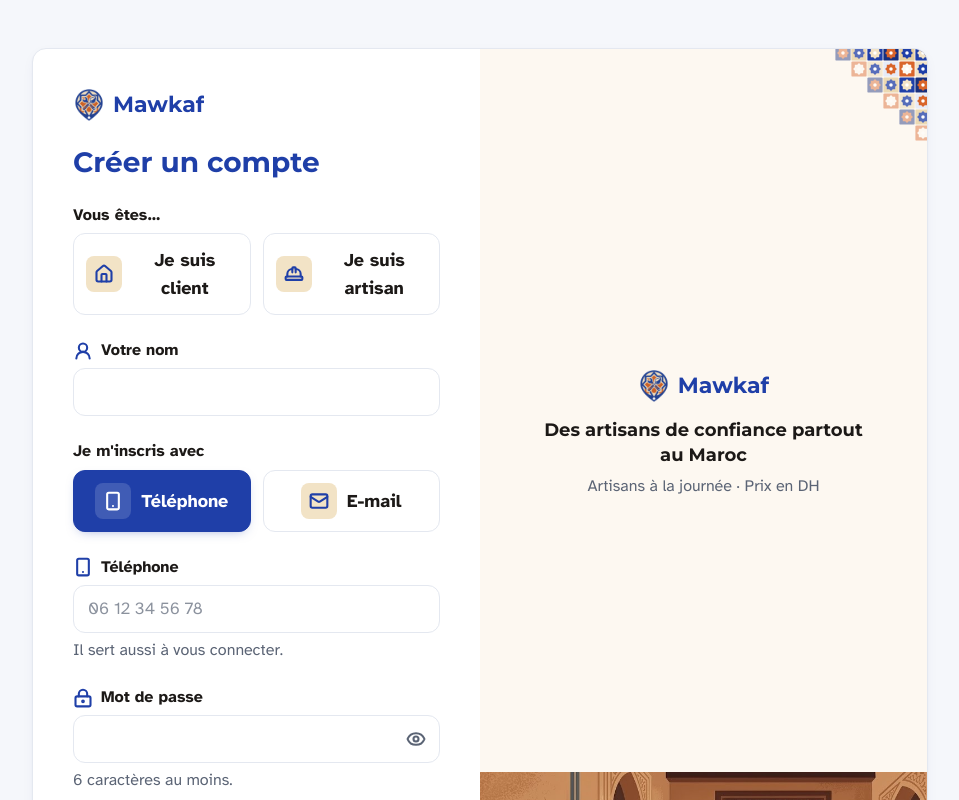
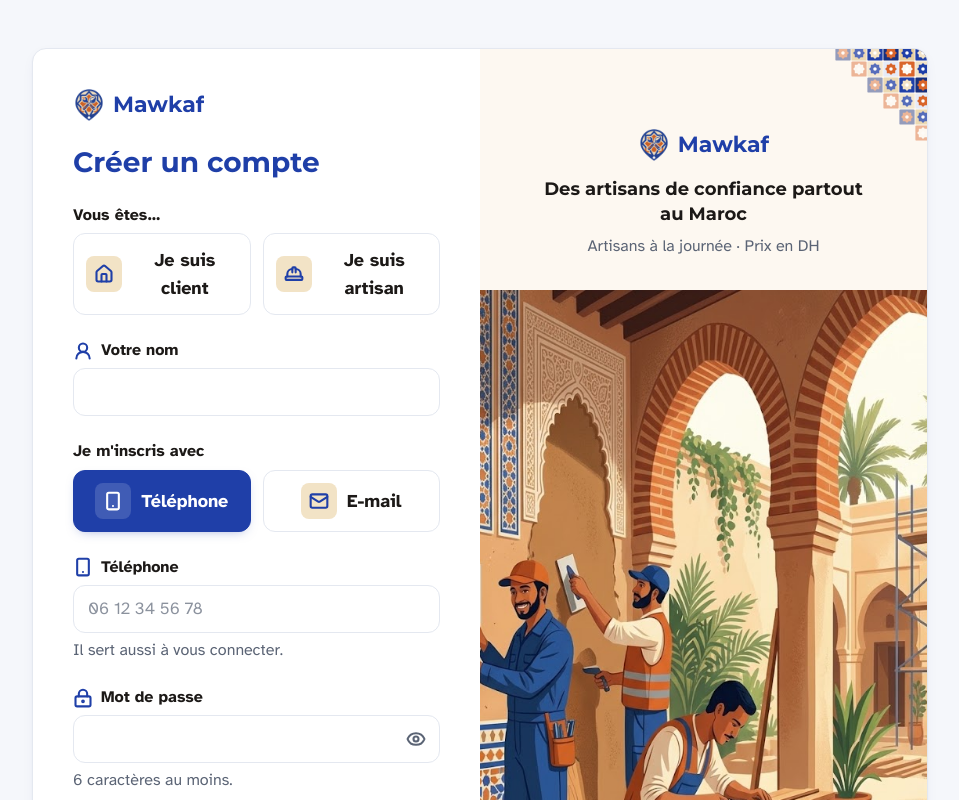
Before and after one commit to hedi-startzup/e-mawkaf, a React (Vite) app: page /inscription in a window 1280 px wide. Shown: the top 800 px of the page, without its empty margins (160-1119 px from the left). Built offline with nearby package versions, Linux system fonts and the light colour scheme; no server answers.

Commit message:
MAW-28 Images : groupe d'artisans à l'inscription, électricien à la connexion, proportions corrigées

```diff
--- a/src/components/Marque.jsx
+++ b/src/components/Marque.jsx
@@ -62,34 +62,37 @@ export function Epingle({ className = '' }) {
 }
 
 // Cadre des pages visiteur (connexion, inscription), comme la maquette : sur ordinateur, une carte
-// en deux colonnes avec le formulaire à gauche et, à droite, le logo, l'accroche et l'illustration de l'électricien.
-export function CadreVisiteur({ children }) {
+// en deux colonnes avec le formulaire à gauche et, à droite, le logo, l'accroche et une illustration :
+// l'électricien par défaut (connexion), le groupe d'artisans pour l'inscription.
+const ILLUSTRATIONS_VISITEUR = {
+  electricien: { src: '/illustrations/electricien-riad.jpg', alt: 'Électricien au travail dans une maison marocaine', position: 'object-[40%_50%]' },
+  artisans: {
+    src: '/illustrations/artisans-riad.jpg',
+    alt: 'Artisans au travail dans une maison marocaine : électricien, peintre, menuisier et carreleur',
+    position: 'object-[50%_40%]',
+  },
+}
+
+export function CadreVisiteur({ children, illustration = 'electricien' }) {
+  const image = ILLUSTRATIONS_VISITEUR[illustration] ?? ILLUSTRATIONS_VISITEUR.electricien
   return (
     <main className="min-h-screen w-full px-4 py-8 md:grid md:place-items-center md:py-12">
       <div className="mx-auto w-full max-w-md md:grid md:max-w-4xl md:grid-cols-2 md:overflow-hidden md:rounded-card md:border md:border-line md:bg-white md:shadow-card">
         <div className="flex flex-col gap-6 md:p-10">
           <Link to="/" aria-label="Accueil Mawkaf" className="self-start"><Logo /></Link>
           {children}
-          <img
-            src="/illustrations/electricien-riad.jpg"
-            alt="Électricien au travail dans une maison marocaine"
-            className="mt-2 h-56 w-full rounded-card object-cover object-[40%_50%] md:hidden"
-          />
+          <img src={image.src} alt={image.alt} className={`mt-2 h-56 w-full rounded-card object-cover ${image.position} md:hidden`} />
         </div>
         <div className="relative hidden flex-col overflow-hidden bg-creme md:flex">
           <Zellige className="absolute -right-1 -top-1 h-24 w-24" />
-          <div className="relative flex flex-1 flex-col items-center justify-center px-10 pt-20 text-center">
+          <div className="relative flex flex-col items-center justify-center px-10 pb-8 pt-20 text-center">
             <Logo />
             <p className="mt-4 max-w-xs font-display text-lg font-bold leading-snug text-ink">
               Des artisans de confiance partout au Maroc
             </p>
             <p className="mt-2 text-muted">Artisans à la journée · Prix en DH</p>
           </div>
-          <img
-            src="/illustrations/electricien-riad.jpg"
-            alt="Électricien au travail dans une maison marocaine"
-            className="relative mt-8 h-80 w-full object-cover object-[40%_50%]"
-          />
+          <img src={image.src} alt={image.alt} className={`relative min-h-80 w-full flex-1 object-cover ${image.position}`} />
         </div>
       </div>
     </main>
--- a/src/pages/Bienvenue.jsx
+++ b/src/pages/Bienvenue.jsx
@@ -95,7 +95,7 @@ export default function Bienvenue() {
           <img
             src="/illustrations/artisans-riad.jpg"
             alt="Artisans au travail dans une maison marocaine : électricien, peintre, menuisier et carreleur"
-            className="mx-auto aspect-[4/5] w-full max-w-[19rem] rounded-card object-cover shadow-card md:max-w-[24rem]"
+            className="mx-auto h-auto w-full max-w-[17rem] rounded-card shadow-card md:max-w-[21rem]"
           />
         </section>
 
--- a/src/pages/Inscription.jsx
+++ b/src/pages/Inscription.jsx
@@ -55,7 +55,7 @@ export default function Inscription() {
   const parEmail = form.modeIdentifiant === 'email'
 
   return (
-    <CadreVisiteur>
+    <CadreVisiteur illustration="artisans">
       <Titre>Créer un compte</Titre>
 
       <form onSubmit={envoyer} noValidate className="flex flex-col gap-6">
```
